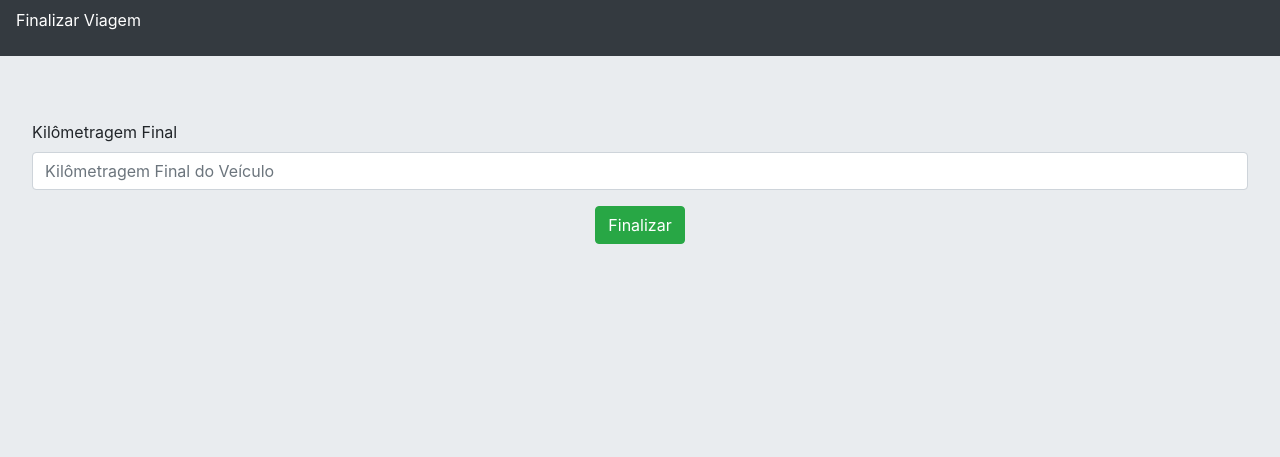
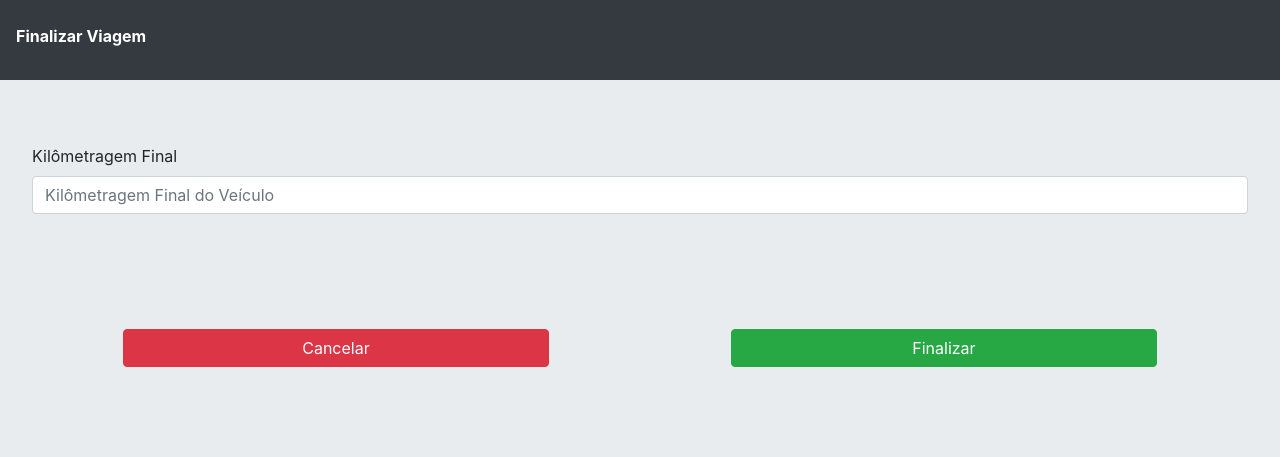
Before and after one commit to godoydud/sgfifms_cli, a PHP site: page /finalizar.html in a window 1280 px wide. Shown: the top 457 px of the page. Run offline with PHP 8.4, Linux system fonts and the light colour scheme; some libraries are stand-ins or nearby versions.

Commit message:
Arrumando botoes e autenticacoes

```diff
--- a/autenticacao.html
+++ b/autenticacao.html
@@ -13,9 +13,7 @@
 
 
     <div class="col-md-4">
-
-        <br>
-        <form>
+        <form id="form" class="formAuthentication">
             <div class="form-group">
                 <label for="userInput">Usuário</label>
                 <input type="email" class="form-control" id="userInput" placeholder="Usuário">
--- a/finalizar.html
+++ b/finalizar.html
@@ -24,8 +24,10 @@
                 <input type="number" class="form-control" id="kmFinal" placeholder="Kilômetragem Final do Veículo">
             </div>
 
-            <div class="text-center form-group">
-                <button type="submit" class="btn btn-success">Finalizar</button>
+
+            <div class="text-right form-group group-button">
+                <button class="btn btn-danger buttonFinalizar">Cancelar</button></a>
+                <button type="submit" class="btn btn-success buttonFinalizar">Finalizar</button>
             </div>
         </form>
 
--- a/public/css/style.css
+++ b/public/css/style.css
@@ -5,3 +5,32 @@ p{
 body{
     background: #e9ecef;
 }
+
+.formAuthentication{
+    margin-top: 25vh;
+    margin-bottom: 20vh;
+}
+
+.form-group{
+    margin-bottom: 3vh;
+    width: 100%;
+}
+
+.buttonFinalizar{
+    width: 35%;
+    margin: 7.5%;
+}
+
+.group-button{
+    display: flex;
+}
+
+.bg-dark{
+    box-sizing: border-box;
+    height: 10vh;
+}
+
+.blackg{
+    padding-top: 1vh;
+    font-weight: bold;
+}
--- a/public/js/autenticacao.js
+++ b/public/js/autenticacao.js
@@ -29,6 +29,7 @@ loginUserButton.addEventListener('click', function () {
     .then(function (result) {
         console.log(result);
         alert('Autenticado como ' + userInput.value);
+        sessionStorage.user = userInput.value;
         window.location.href = "registro.html";
     })
     .catch(function (error) {
--- a/public/js/firebase.js
+++ b/public/js/firebase.js
@@ -15,6 +15,7 @@
 
   document.getElementById("form").addEventListener("submit",(e)=>{
     // var motorista = document.getElementById("motorista").value;
+    var motorista = sessionStorage.user
     var veiculo = document.getElementById("veiculo").value;
     var placa = document.getElementById("placa").value;
     var km = document.getElementById("km").value;
@@ -25,15 +26,16 @@
     var hrSaida = `${d.getHours()}hrs-${d.getMinutes()}min-${d.getSeconds()}seg-`;
     console.log(hrSaida); // retirar dps
     e.preventDefault();
-    salvarViagem(veiculo, placa, km, kmFinal, finalidade, dtSaida, hrSaida);
+    salvarViagem(motorista, veiculo, placa, km, kmFinal, finalidade, dtSaida, hrSaida);
     form.reset();
   });
 
-  function salvarViagem(veiculo, placa, km, kmFinal, finalidade, dtSaida, hrSaida){
+  function salvarViagem(motorista, veiculo, placa, km, kmFinal, finalidade, dtSaida, hrSaida){
       console.log(counter); // Retirar da fase de testes
       counter+=1;
       var viagem={
           id:counter,
+          motorista:motorista,
           veiculo:veiculo,
           placa:placa,
           km:km,
```
Also changed, not shown: registro.html (+7 -10 lines), 1 other file.
